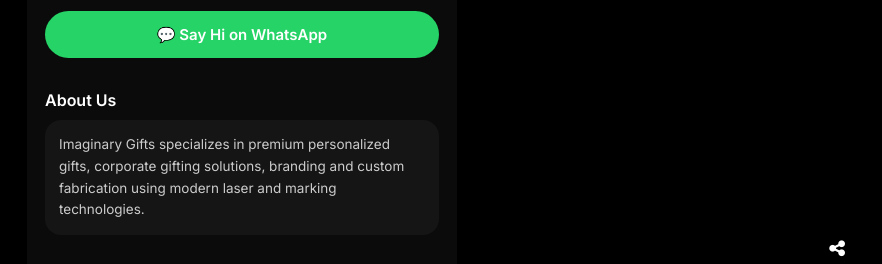
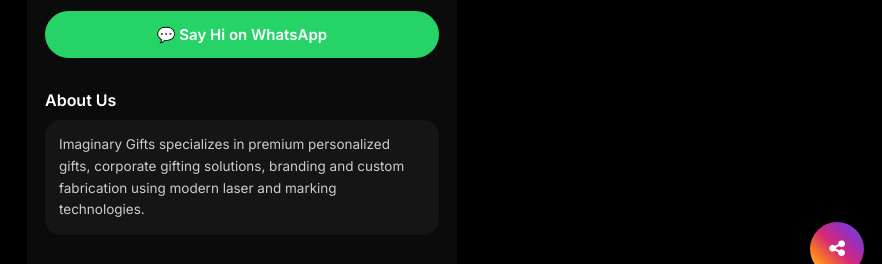
Before and after one commit to imaginarygifts/visiting-card, a plain HTML site: page index.html in a window 1280 px wide. Shown: the part 502-766 px from the top of the page, without its empty margins (398-1280 px from the left). Drawn offline with Linux system fonts and the light colour scheme.

Commit message:
Update index.html

```diff
--- a/index.html
+++ b/index.html
@@ -165,8 +165,7 @@
   right:18px;
   width:54px;
   height:54px;
-  border-radius:50%;
-  background:#000;
+  border-radius:50%; background:linear-gradient(45deg,#feda75,#fa7e1e,#d62976,#962fbf,#4f5bd5);
   color:#fff;
   border:none;
   display:flex;
```
